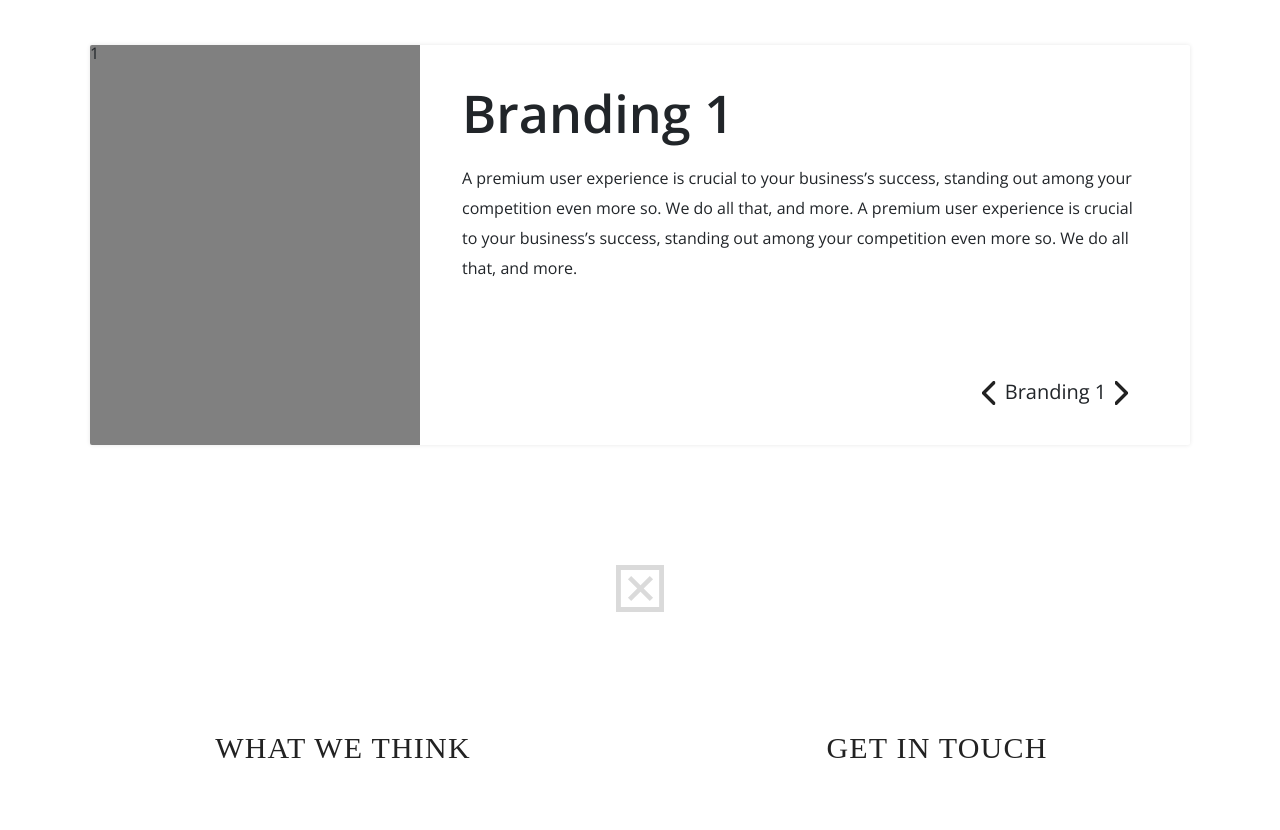
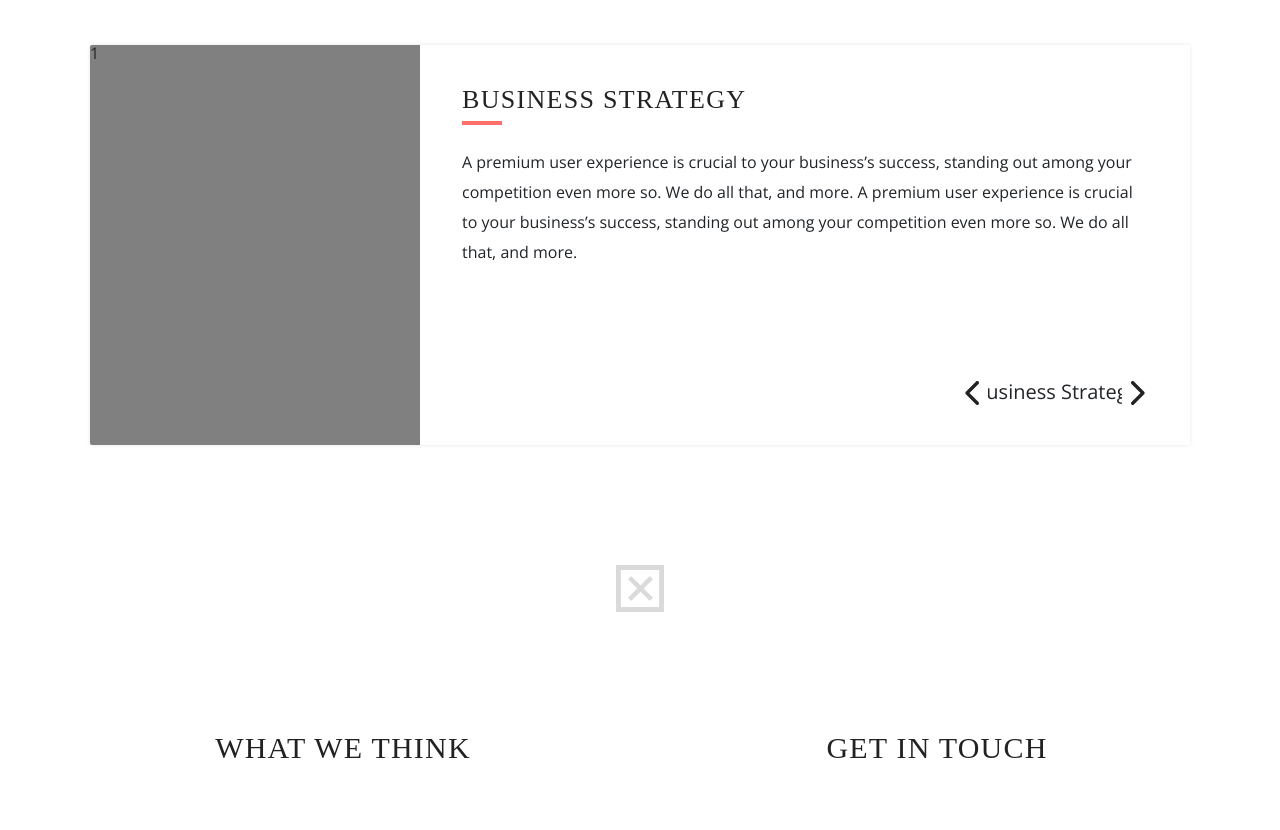
Before and after one commit to ayanb911/crossroof, a website: page index.html in a window 1280 px wide. Shown: the part 3432-4262 px from the top of the page. Drawn offline with nearby package versions, Linux system fonts and the light colour scheme.

Commit message:
services slider content added partially

```diff
--- a/assets/sass/style.scss
+++ b/assets/sass/style.scss
@@ -384,9 +384,23 @@ section{
         .service-descs{
           .service-desc{
             .title{
-              font-size: 52px;
-              font-weight: 600;
-              margin-bottom: 24px;
+              font-family: $font-din-bold;
+              font-size: 26px;
+              color: #222222;
+              letter-spacing: 1.3px;
+              position: relative;
+              margin-bottom: 34px;
+              text-transform: uppercase;
+              width: max-content;
+              &:after{
+                content: "";
+                position: absolute;
+                width: 40px;
+                height: 4px;
+                background: #FF706B;
+                left: 0;
+                bottom: -12px;
+              }
             }
             .desc{
               font-size: 16px;
@@ -417,7 +431,7 @@ section{
             transform: translate(-50%, -50%);
             height: 24px;
             justify-content: space-between;
-            width: 100%;
+            width: 120%;
             z-index: 1;
             .owl-prev, .owl-next{
               color: transparent;
--- a/index.html
+++ b/index.html
@@ -164,27 +164,27 @@
         <div class="content d-flex flex-column">
           <div class="service-descs owl-carousel">
             <div class="service-desc service--branding">
-              <div class="title">Branding 1</div>
+              <div class="title">Business Strategy</div>
               <div class="desc">A premium user experience is crucial to your business’s success, standing out among your competition even more so. We do all that, and more. A premium user experience is crucial to your business’s success, standing out among your competition even more so. We do all that, and more.</div>
             </div>
             <div class="service-desc service--branding">
-              <div class="title">Branding 2</div>
+              <div class="title">Identity Design</div>
               <div class="desc">A premium user experience is crucial to your business’s success, standing out among your competition even more so. We do all that, and more. A premium user experience is crucial to your business’s success, standing out among your competition even more so. We do all that, and more.</div>
             </div>
             <div class="service-desc service--branding">
-              <div class="title">Branding 3</div>
+              <div class="title">Content Creation</div>
               <div class="desc">A premium user experience is crucial to your business’s success, standing out among your competition even more so. We do all that, and more. A premium user experience is crucial to your business’s success, standing out among your competition even more so. We do all that, and more.</div>
             </div>
             <div class="service-desc service--branding">
-              <div class="title">Branding 4</div>
+              <div class="title">Social Media</div>
               <div class="desc">A premium user experience is crucial to your business’s success, standing out among your competition even more so. We do all that, and more. A premium user experience is crucial to your business’s success, standing out among your competition even more so. We do all that, and more.</div>
             </div>
           </div>
           <div class="service-names owl-carousel">
-            <div class="service-name">Branding 1</div>
-            <div class="service-name">Branding 2</div>
-            <div class="service-name">Branding 3</div>
-            <div class="service-name">Branding 4</div>
+            <div class="service-name">Business Strategy</div>
+            <div class="service-name">Identity Design</div>
+            <div class="service-name">Content Creation</div>
+            <div class="service-name">Social Media</div>
           </div>
         </div>
       </div>
```
Also changed, not shown: assets/css/style.css.
